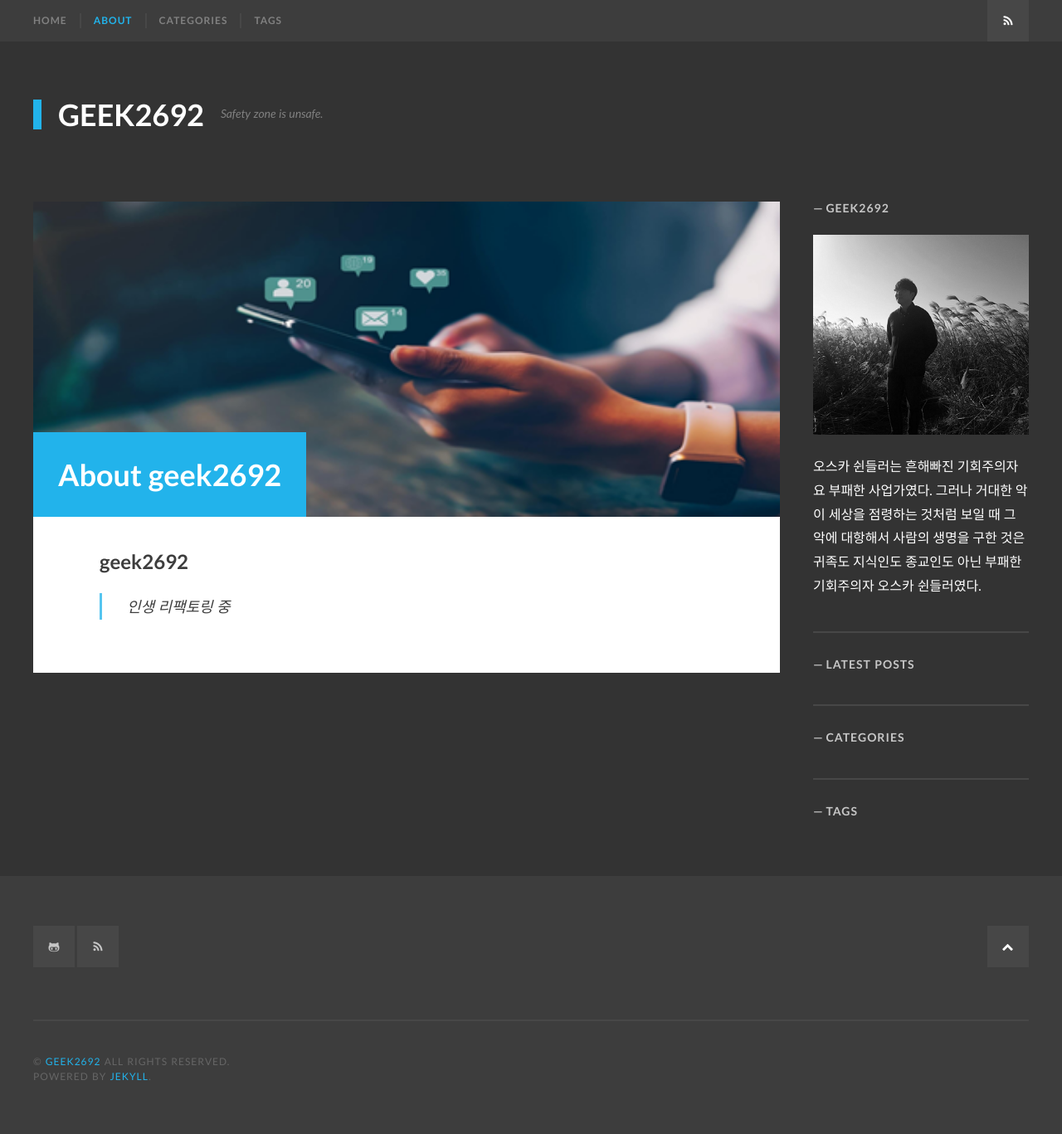
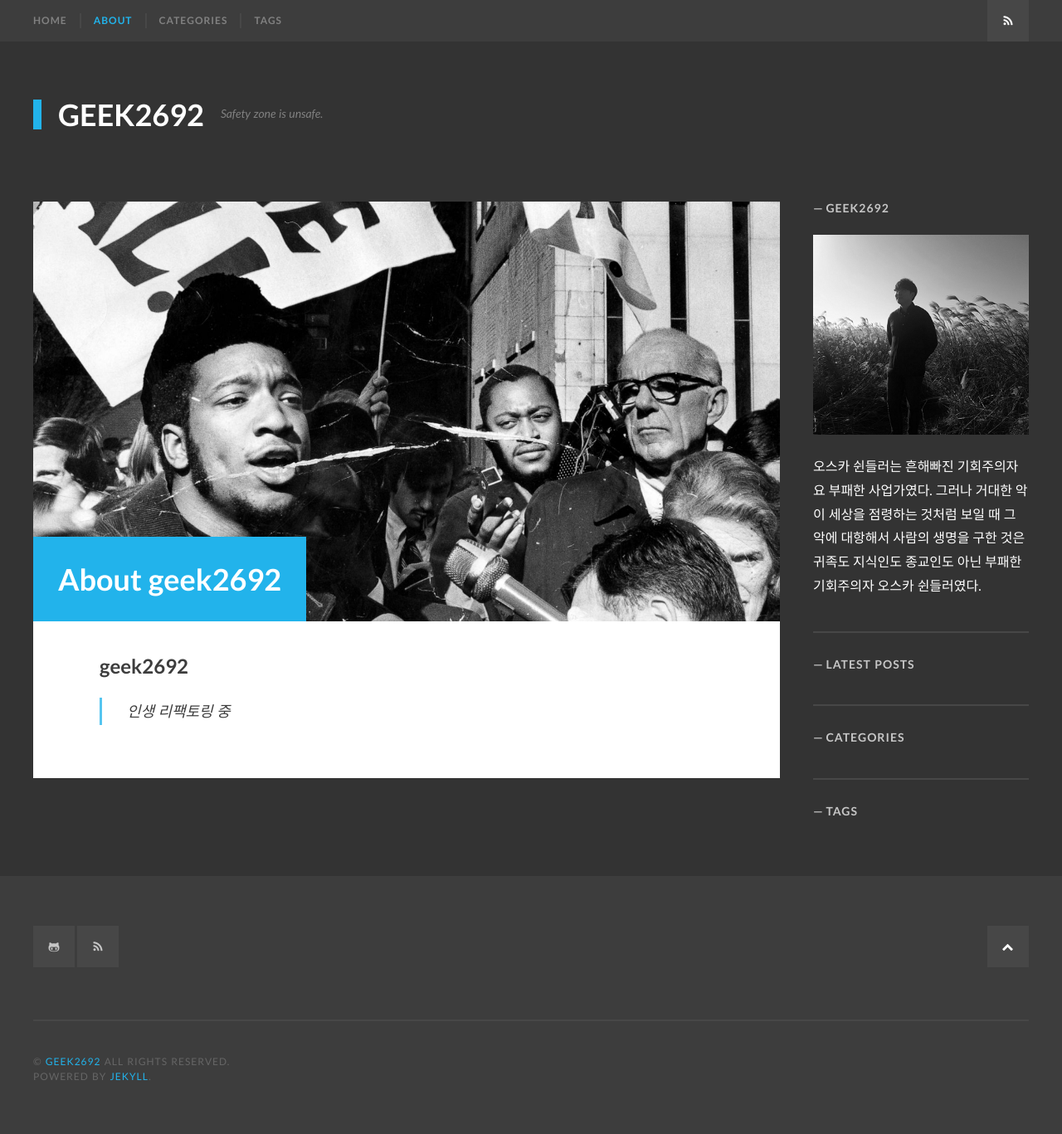
Before and after one commit to geek2692/geek2692.github.io, a Jekyll site: the page built from about.md, in a window 1280 px wide. Shown: the whole page at 83% size. Built offline with Jekyll 4.4.1, drawn with Linux system fonts in a browser that asks for light colours; some web fonts are replaced.

Commit message:
about image 변경

```diff
--- a/about.md
+++ b/about.md
@@ -2,7 +2,7 @@
 layout: page
 title: About geek2692
 description: About this blog and host geek2692.
-banner_image: about_geek2692.png
+banner_image: about_geek2692.jpg
 ---
 ### geek2692
 
```
Also changed, not shown: images/banner/about_geek2692.jpg (added), images/banner/about_geek2692.png (deleted).
